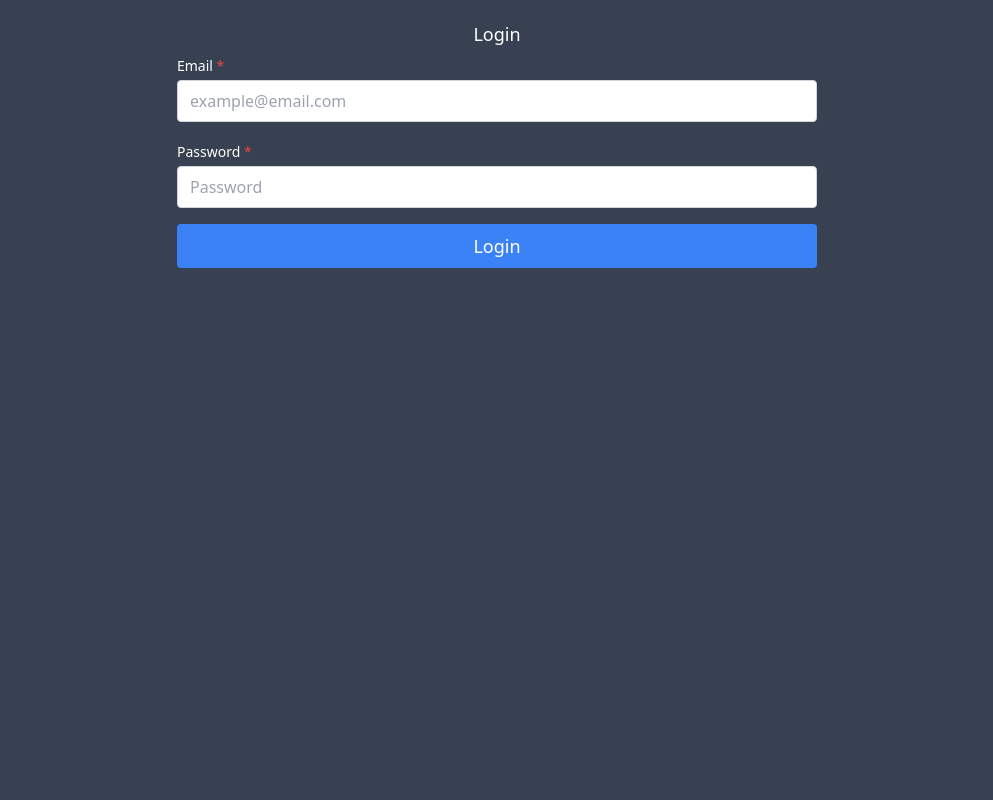
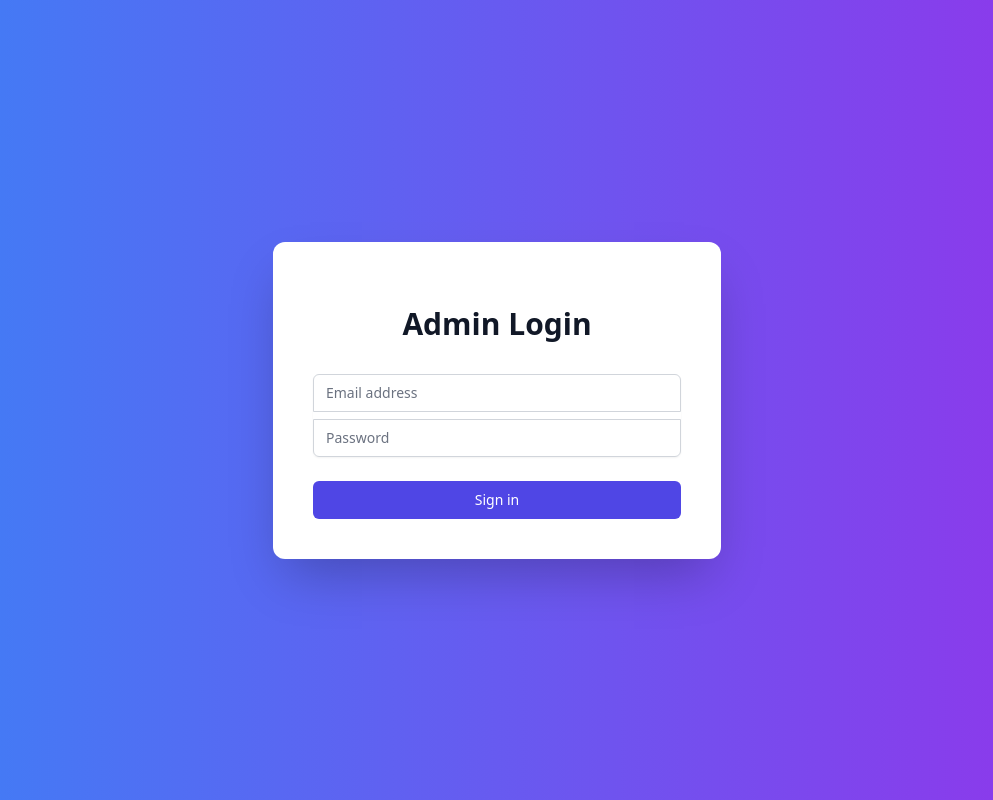
Before and after one commit to imjhadhiraj/Aprajita, a React (Vite) app in the folder frontend/: page /admin in a window 1280 px wide. Shown: the whole page, without its empty margins (143-1136 px from the left). Built offline with nearby package versions, Linux system fonts and the light colour scheme; no server answers.

Commit message:
Remove unused dependencies and update image upload functionality

```diff
--- a/frontend/package.json
+++ b/frontend/package.json
@@ -10,7 +10,6 @@
     "preview": "vite preview"
   },
   "dependencies": {
-    "@heroicons/react": "^1.0.6",
     "axios": "^1.7.4",
     "lucide-react": "^0.427.0",
     "react": "^18.3.1",
--- a/frontend/src/components/Admin.jsx
+++ b/frontend/src/components/Admin.jsx
@@ -77,49 +77,61 @@ const Admin = () => {
         }
     }
 
-    if (!userLoaded) return <div className='w-full h-[100vh] flex justify-center items-center'>
+    if (!userLoaded) return (
+        <div className='w-full h-screen flex justify-center items-center bg-gray-100'>
             <Loader />
         </div>
+    )
 
     return (
-        <div className='bg-gray-700 text-white h-screen p-0'>
-            <Toaster
-                position="top-right"
-                reverseOrder={false} />
-            <div className="flex flex-col w-2/3 mx-auto py-5 lg:w-2/4">
-                <h2 className="text-lg mb-1 font-medium title-font mx-auto">Login</h2>
-                {/* <p className="leading-relaxed mb-5 text-gray-600">Post-ironic portland shabby chic echo park, banjo fashion axe</p> */}
-                <div className="relative mb-4">
-                    <label htmlFor="email" className="leading-7 text-sm">Email <span className='text-red-500'>*</span></label>
+        <div className='min-h-screen flex items-center justify-center bg-gradient-to-r from-blue-500 to-purple-600 py-12 px-4 sm:px-6 lg:px-8'>
+            <Toaster position="top-right" reverseOrder={false} />
+            <div className='max-w-md w-full space-y-8 bg-white p-10 rounded-xl shadow-2xl'>
+                <div>
+                    <h2 className="mt-6 text-center text-3xl font-extrabold text-gray-900">
+                        Admin Login
+                    </h2>
+                </div>
+                <form className="mt-8 space-y-6" onSubmit={(e) => { e.preventDefault(); handlesubmit(); }}>
+                    <div className="rounded-md shadow-sm -space-y-px">
+                        <div>
+                            <label htmlFor="email" className="sr-only">Email address</label>
                             <input
-                        type="email"
                                 id="email"
                                 name="email"
-                        placeholder='example@email.com'
-                        className="w-full bg-white rounded border border-gray-300 focus:border-blue-500 focus:ring-2 focus:ring-blue-200 text-base outline-none text-gray-700 py-1 px-3 leading-8 transition-colors duration-200 ease-in-out"
+                                type="email"
+                                required
+                                className="appearance-none rounded-none relative block w-full px-3 py-2 border border-gray-300 placeholder-gray-500 text-gray-900 rounded-t-md focus:outline-none focus:ring-indigo-500 focus:border-indigo-500 focus:z-10 sm:text-sm"
+                                placeholder="Email address"
                                 value={email}
-                        onChange={e => setEmail(e.target.value)}
+                                onChange={(e) => setEmail(e.target.value)}
                             />
                         </div>
-                <div className="relative mb-4">
-                    <label htmlFor="password" className="leading-7 text-sm ">Password <span className='text-red-500'>*</span></label>
+                        <div>
+                            <label htmlFor="password" className="sr-only">Password</label>
                             <input
-                        type="password"
                                 id="password"
                                 name="password"
-                        placeholder='Password'
-                        className="w-full bg-white rounded border border-gray-300 focus:border-blue-500 focus:ring-2 focus:ring-blue-200 text-base outline-none text-gray-700 py-1 px-3 leading-8 transition-colors duration-200 ease-in-out"
+                                type="password"
+                                required
+                                className="appearance-none rounded-none relative block w-full px-3 py-2 border border-gray-300 placeholder-gray-500 text-gray-900 rounded-b-md focus:outline-none focus:ring-indigo-500 focus:border-indigo-500 focus:z-10 sm:text-sm my-2"
+                                placeholder="Password"
                                 value={password}
-                        onChange={e => setPassword(e.target.value)}
+                                onChange={(e) => setPassword(e.target.value)}
                             />
                         </div>
-
-                <button
-                    className="text-white bg-blue-500 border-0 mb-2 py-2 px-6 focus:outline-none hover:bg-blue-600 rounded text-lg"
-                    onClick={handlesubmit}
-                >Login</button>
                     </div>
 
+                    <div>
+                        <button
+                            type="submit"
+                            className="group relative w-full flex justify-center py-2 px-4 border border-transparent text-sm font-medium rounded-md text-white bg-indigo-600 hover:bg-indigo-700 focus:outline-none focus:ring-2 focus:ring-offset-2 focus:ring-indigo-500"
+                        >
+                            Sign in
+                        </button>
+                    </div>
+                </form>
+            </div>
         </div>
     )
 }
--- a/frontend/src/components/Dashboard/Events.jsx
+++ b/frontend/src/components/Dashboard/Events.jsx
@@ -1,7 +1,7 @@
 import { useEffect, useState } from 'react';
 import axios from 'axios';
 import { toast } from 'react-hot-toast';
-import { CalendarIcon, MapPinIcon, PlusIcon, TrashIcon } from '@heroicons/react/24/outline';
+import { Calendar, MapPin, Plus, Trash } from 'lucide-react';
 
 const Events = () => {
     const [isModalOpen, setIsModalOpen] = useState(false);
@@ -27,6 +27,15 @@ const Events = () => {
         } finally {
             setIsLoading(false);
         }
+    };
+
+    const closeModal = () => {
+        setIsModalOpen(false);
+        setTitle('');
+        setDescription('');
+        setDate('');
+        setLocation('');
+        setPhoto(null);
     };
 
     const handleSubmit = async (event) => {
@@ -58,6 +67,11 @@ const Events = () => {
             toast.error('An error occurred while adding the event.');
         } finally {
             setIsLoading(false);
+            setTitle('');
+            setDescription('');
+            setDate('');
+            setLocation('');
+            setPhoto(null);
         }
     };
 
@@ -85,7 +99,7 @@ const Events = () => {
                         onClick={() => setIsModalOpen(true)}
                         className="bg-blue-600 hover:bg-blue-700 text-white font-semibold py-2 px-4 rounded-lg flex items-center transition duration-300 ease-in-out transform hover:scale-105"
                     >
-                        <PlusIcon className="h-5 w-5 mr-2" />
+                        <Plus className="h-5 w-5 mr-2" />
                         Add New Event
                     </button>
                 </div>
@@ -103,18 +117,18 @@ const Events = () => {
                                     <h2 className="text-2xl font-bold text-gray-800 mb-2">{event.title}</h2>
                                     <p className="text-gray-600 mb-4">{event.description}</p>
                                     <div className="flex items-center text-gray-500 mb-2">
-                                        <CalendarIcon className="h-5 w-5 mr-2" />
+                                        <Calendar className="h-5 w-5 mr-2" />
                                         <span>{new Date(event.date).toLocaleDateString()}</span>
                                     </div>
                                     <div className="flex items-center text-gray-500 mb-4">
-                                        <MapPinIcon className="h-5 w-5 mr-2" />
+                                        <MapPin className="h-5 w-5 mr-2" />
                                         <span>{event.location}</span>
                                     </div>
                                     <button
                                         onClick={() => handleDeleteEvent(event._id)}
                                         className="bg-red-500 hover:bg-red-600 text-white font-semibold py-2 px-4 rounded-lg flex items-center transition duration-300 ease-in-out"
                                     >
-                                        <TrashIcon className="h-5 w-5 mr-2" />
+                                        <Trash className="h-5 w-5 mr-2" />
                                         Delete
                                     </button>
                                 </div>
@@ -167,7 +181,7 @@ const Events = () => {
                                 <div className="flex justify-end space-x-4">
                                     <button
                                         type="button"
-                                        onClick={() => setIsModalOpen(false)}
+                                        onClick={closeModal}
                                         className="bg-gray-500 hover:bg-gray-600 text-white font-semibold py-2 px-4 rounded-lg transition duration-300 ease-in-out"
                                     >
                                         Cancel
--- a/frontend/src/components/Dashboard/RegisterAdmin.jsx
+++ b/frontend/src/components/Dashboard/RegisterAdmin.jsx
@@ -1,4 +1,4 @@
-import React, { useState } from 'react';
+import { useState } from 'react';
 import axios from 'axios';
 import toast from 'react-hot-toast';
 
```
Also changed, not shown: 2 other files (tests, documents, lock files or other folders). Lines whose indentation alone changed are shown as unchanged.
